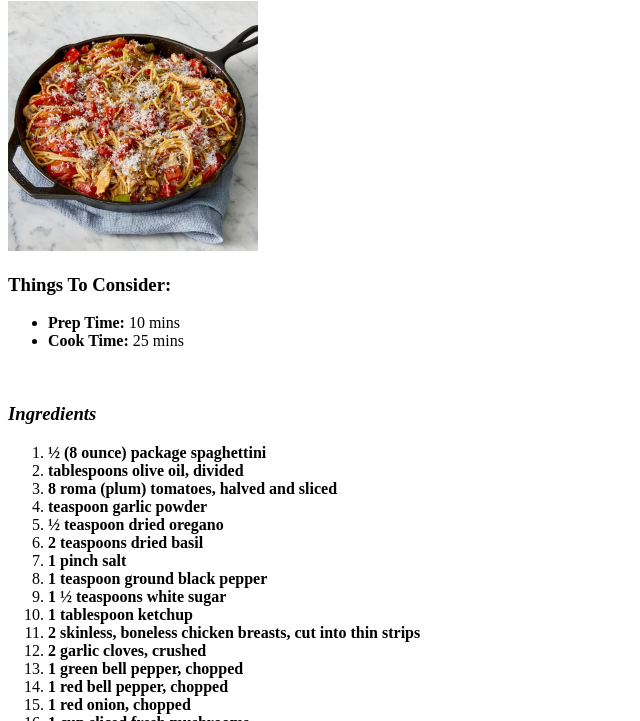
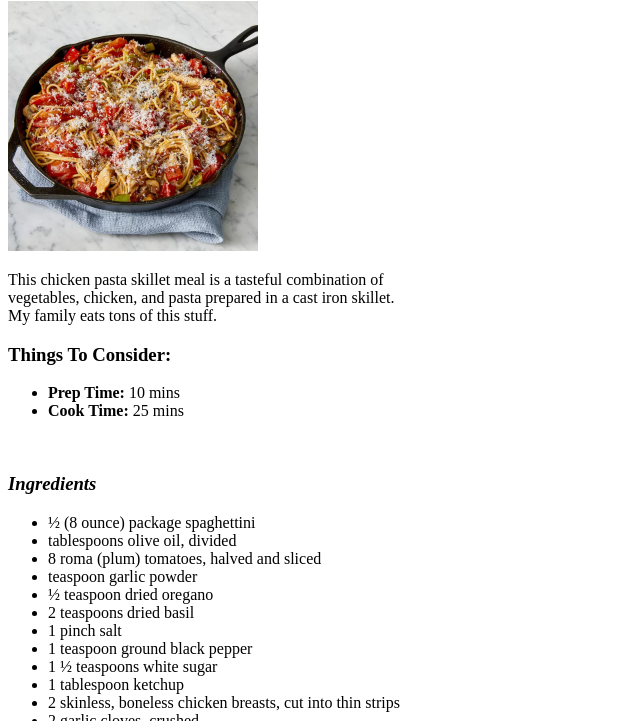
Before and after one commit to akramhammam5/Recipe, a plain HTML site: page Recipes/SkilletChickenPasta.html in a window 1280 px wide. Shown: the part 79-800 px from the top of the page, without its empty margins (0-640 px from the left). Drawn offline with Linux system fonts and the light colour scheme.

Commit message:
Finished The First Recipe and Added a Description
I added a description for the recipe and finished the whole web page

```diff
--- a/Recipes/SkilletChickenPasta.html
+++ b/Recipes/SkilletChickenPasta.html
@@ -8,6 +8,7 @@
 <body>
     <h1>Skillet Chicken Pasta</h1>
     <img src="../Images/Dish1.jpg" alt="Dish Photo" width="250" height="250">
+    <p>This chicken pasta skillet meal is a tasteful combination of <br>vegetables, chicken, and pasta prepared in a cast iron skillet. <br>My family eats tons of this stuff.</p>
     <h3>Things To Consider: </h3>
     <ul>
         <li><strong>Prep Time: </strong>10 mins</li>
@@ -15,25 +16,25 @@
     </ul>
     <br>
     <h3 style="font-style: italic;">Ingredients</h3>
-    <ol>
-        <li><strong>½ (8 ounce) package spaghettini</strong></li>
-        <li><strong>tablespoons olive oil, divided</strong> </li>
-        <li><strong>8 roma (plum) tomatoes, halved and sliced </strong></li>
-        <li><strong>teaspoon garlic powder</strong></li>
-        <li><strong>½ teaspoon dried oregano</strong></li>
-        <li><strong>2 teaspoons dried basil</strong></li>
-        <li><strong>1 pinch salt</strong></li>
-        <li><strong>1 teaspoon ground black pepper</strong></li>
-        <li><strong>1 ½ teaspoons white sugar</strong></li>
-        <li><strong>1 tablespoon ketchup</strong></li>
-        <li><strong>2 skinless, boneless chicken breasts, cut into thin strips</strong></li>
-        <li><strong>2 garlic cloves, crushed</strong></li>
-        <li><strong>1 green bell pepper, chopped</strong></li>
-        <li><strong>1 red bell pepper, chopped</strong></li>
-        <li><strong>1 red onion, chopped</strong></li>
-        <li><strong>1 cup sliced fresh mushrooms</strong></li>
-        <li><strong>¼ cup grated Parmesan cheese</strong></li>
-    </ol>
+    <ul>
+        <li>½ (8 ounce) package spaghettini</li>
+        <li>tablespoons olive oil, divided</li>
+        <li>8 roma (plum) tomatoes, halved and sliced</li>
+        <li>teaspoon garlic powder</li>
+        <li>½ teaspoon dried oregano</li>
+        <li>2 teaspoons dried basil</li>
+        <li>1 pinch salt</li>
+        <li>1 teaspoon ground black pepper</li>
+        <li>1 ½ teaspoons white sugar</li>
+        <li>1 tablespoon ketchup</li>
+        <li>2 skinless, boneless chicken breasts, cut into thin strips</li>
+        <li>2 garlic cloves, crushed</li>
+        <li>1 green bell pepper, chopped</li>
+        <li>1 red bell pepper, chopped</li>
+        <li>1 red onion, chopped</li>
+        <li>1 cup sliced fresh mushrooms</li>
+        <li>¼ cup grated Parmesan cheese</li>
+    </ul>
     <br>
     <h3 style="font-style: italic;">Directions</h3>
     <h4>Step 1</h4>
```
Also changed, not shown: index.html (+2 -2 lines).
